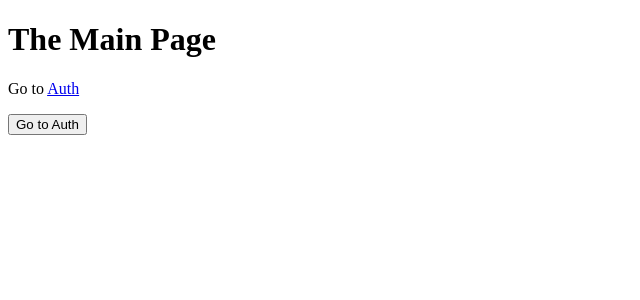
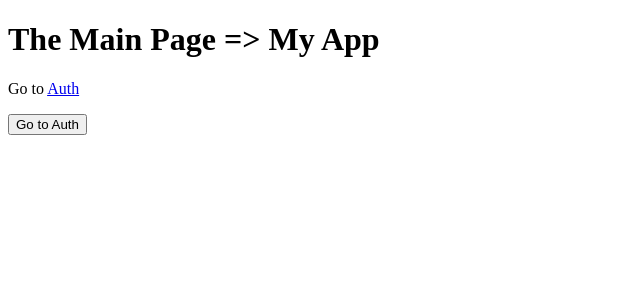
Before and after one commit to CristianPeralta/basic-next-app, a Next.js app: page / in a window 1280 px wide. Shown: the top 300 px of the page, without its empty margins (0-640 px from the left). Built offline with nearby package versions, Linux system fonts and the light colour scheme.

Commit message:
add promise to get appName

```diff
--- a/pages/index.js
+++ b/pages/index.js
@@ -4,14 +4,18 @@ import Router from 'next/router';
 
 class IndexPage extends Component {
     static async getInitialProps(context) {
-        console.log(context);
-        return {};
+        const promise = new Promise((resolve, reject) => {
+            setTimeout(() => {
+                resolve({ appName: 'My App'});
+            }, 1000);
+        })
+        return promise;
     }
 
     render() {
         return (
             <div>
-                <h1>The Main Page</h1>
+                <h1>The Main Page => {this.props.appName}</h1>
                 <p>Go to <Link href="/auth"><a>Auth</a></Link> </p>
                 <button onClick={() => Router.push("/auth")} >Go to Auth</button>
             </div>
```
